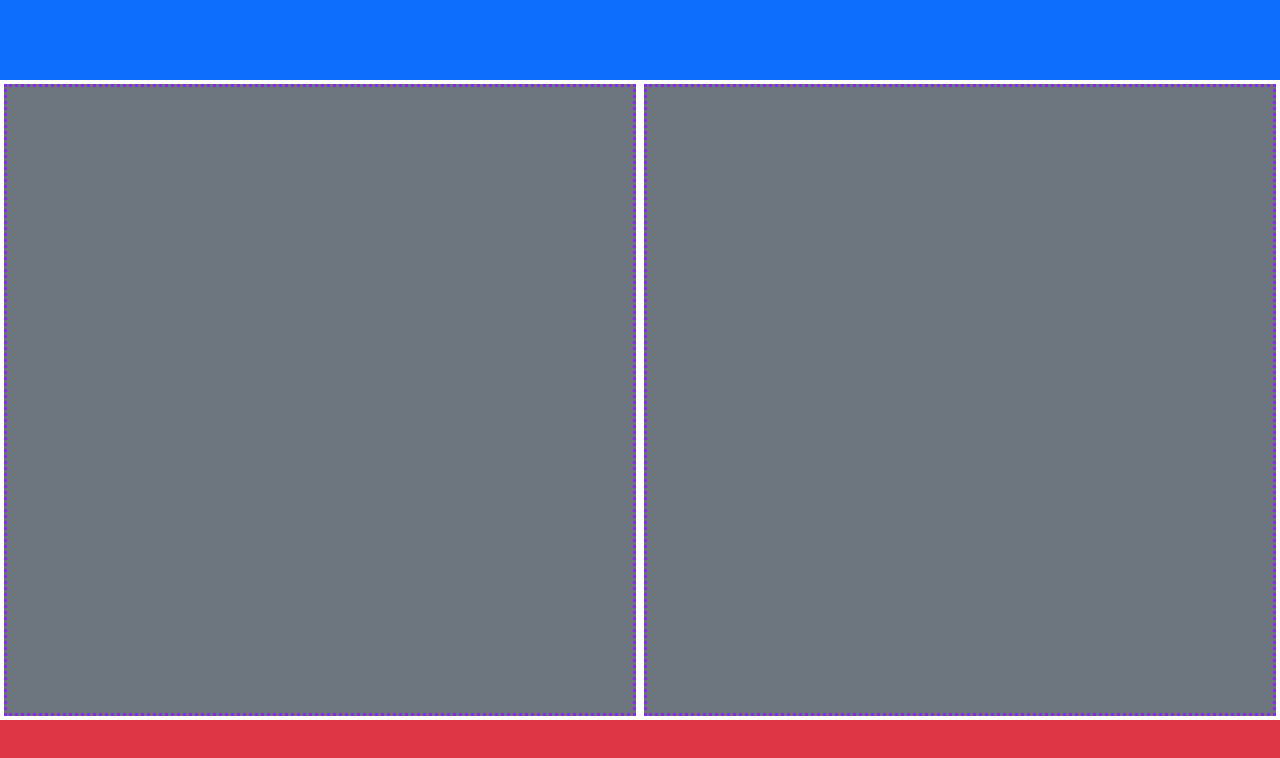
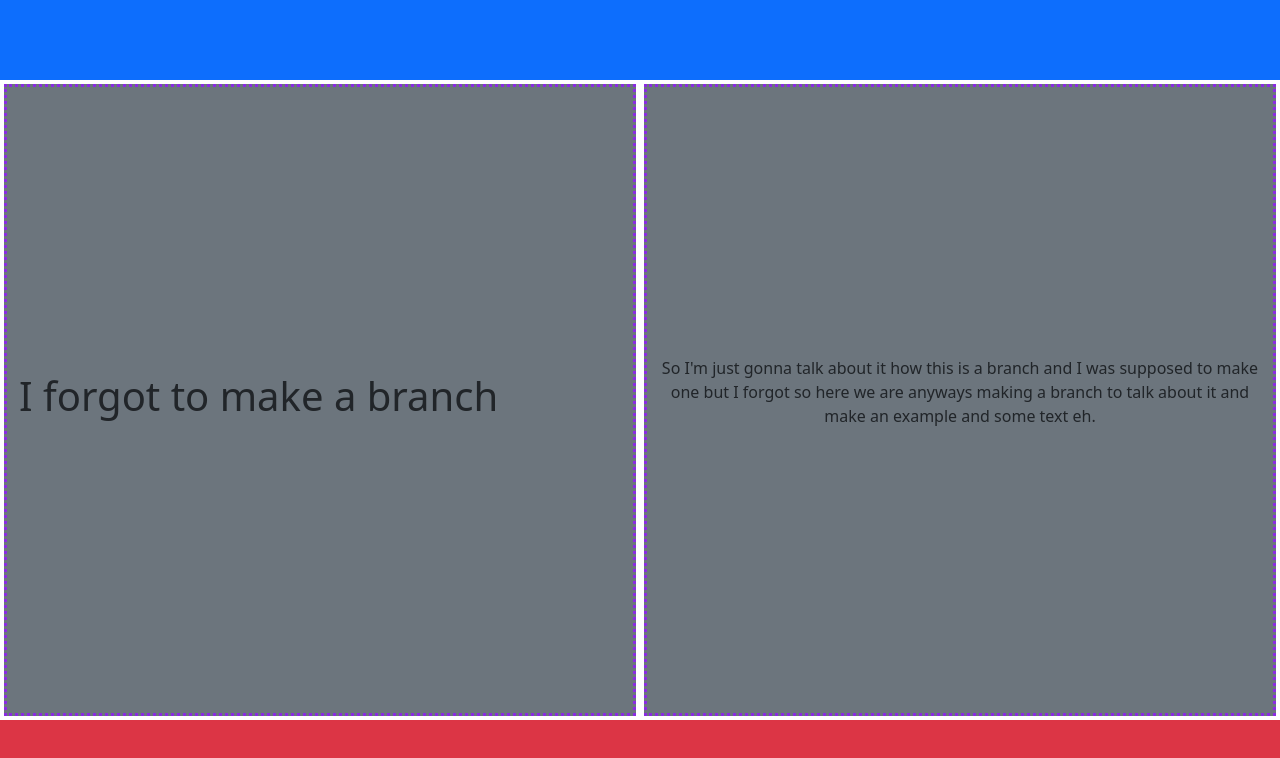
Before and after one commit to rdylina/collab-practice2, a plain HTML site: page index.html in a window 1280 px wide. Drawn offline with nearby package versions, Linux system fonts and the light colour scheme.

Commit message:
added some text talking about how I was supposed to make a branch

```diff
--- a/index.html
+++ b/index.html
@@ -23,8 +23,14 @@
 
 		<main class="container-fluid">
 			<div class="row main_content">
-				<div class="col bg-secondary m-1 whereami"></div>
-				<div class="col bg-secondary m-1 whereami"></div>
+				<div class="col bg-secondary m-1 whereami d-flex align-items-center text-center">
+					<h1>I forgot to make a branch</h1>
+				</div>
+				<div class="col bg-secondary m-1 whereami d-flex align-items-center text-center">
+					<p>
+						So I'm just gonna talk about it how this is a branch and I was supposed to make one but I forgot so here we are anyways making a branch to talk about it and make an example and some text eh.
+					</p>
+				</div>
 			</div>
 		</main>
 
```
